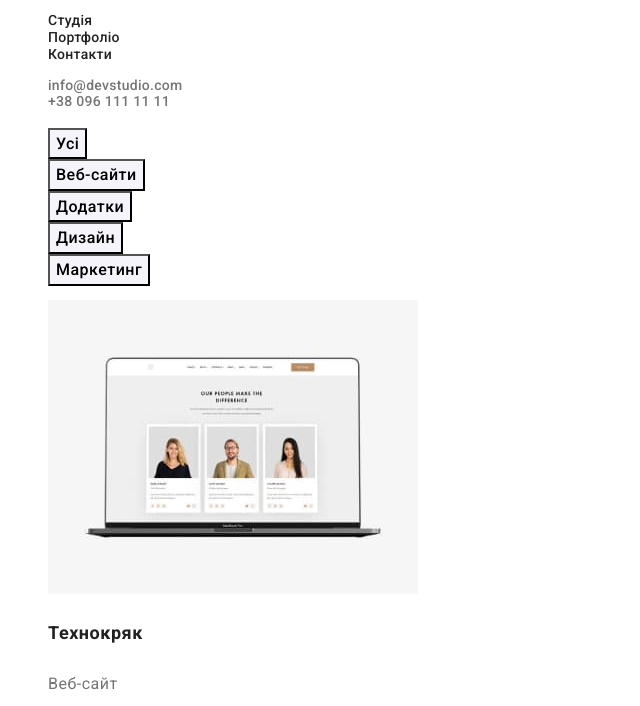
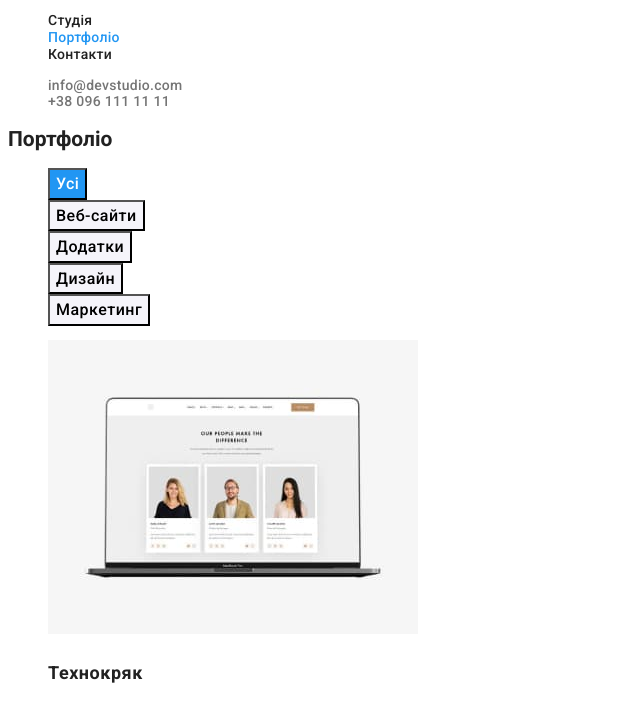
Before and after one commit to KharlanEd/goit-markup-hw-02, a plain HTML site: page portfolio.html in a window 1280 px wide. Shown: the part 41-747 px from the top of the page, without its empty margins (0-640 px from the left). Drawn offline with Linux system fonts and the light colour scheme.

Commit message:
ДЗ-2 Финал

```diff
--- a/css/style.css
+++ b/css/style.css
@@ -45,10 +45,6 @@ ul {
 
 /* nav */
 
-.studio:active,
-.portfolio:active {
-    color: red;
-}
 
 .nav-link {
     font-weight: 500;
@@ -65,6 +61,18 @@ ul {
 .nav-link:focus {
 
     color:#2196F3;
+}
+
+.nav-link.studio {
+    color: var(--akcent-color--);
+}
+.nav-link.portfolio {
+    color: var(--akcent-color--);
+}
+
+.section-btn.activ {
+    background-color: var(--akcent-color--);
+    color: var(--white-color--);
 }
 
 .address-link {
--- a/portfolio.html
+++ b/portfolio.html
@@ -34,9 +34,9 @@
     </header>
     <main>
         <section class="section">
-            <h1></h1>
+            <h1>Портфоліо</h1>
             <ul>
-                <li><button class="section-btn" type="button">Усі</button></li>
+                <li><button class="section-btn activ" type="button">Усі</button></li>
                 <li><button class="section-btn" type="button">Веб-сайти</button></li>
                 <li><button class="section-btn" type="button">Додатки</button></li>
                 <li><button class="section-btn" type="button">Дизайн</button></li>
```
